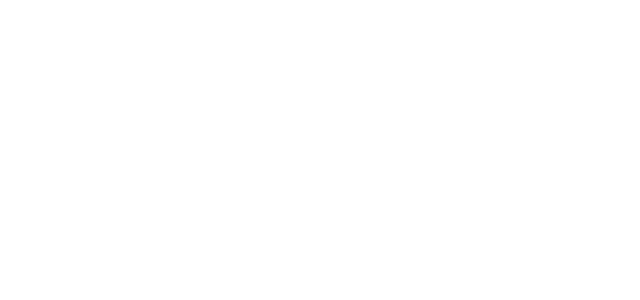
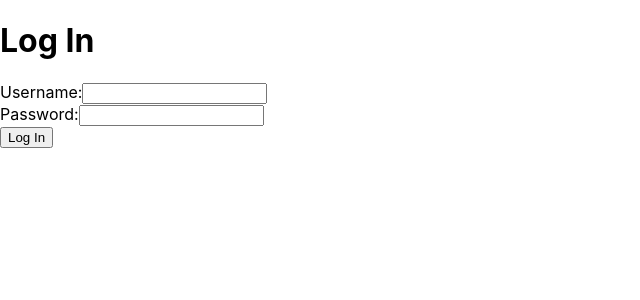
Before and after one commit to chayex18/SmartCare, a React (Create React App) app: page /login in a window 1280 px wide. Before the commit this address had no page. Shown: the top 300 px of the page, without its empty margins (0-640 px from the left). Built offline with nearby package versions, Linux system fonts and the light colour scheme.

Commit message:
Set Non-Functional Sign_up and Log_in Page

```diff
--- a/src/App.js
+++ b/src/App.js
@@ -3,6 +3,9 @@
 import LandingPage from "./components/LandingPage";
 import QuestionsPage from "./components/QuestionsPage";
 import ResultsPage from "./components/ResultsPage";
+import SignUp from "./components/SignUp";
+import Login from "./components/Login";
+import DashboardPage from "./components/DashboardPage";
 
 function App() {
   return (
@@ -11,6 +14,9 @@
         <Route path="/" element={<LandingPage />} />
         <Route path="/questions" element={<QuestionsPage />} />
         <Route path="/results" element={<ResultsPage />} />
+        <Route path="/signup" element={<SignUp />} />
+        <Route path="/login" element={<Login />} />
+        <Route path="/dashboard" element={<DashboardPage />} />
       </Routes>
     </Router>
   );
--- /dev/null
+++ b/src/components/DashboardPage.js
@@ -0,0 +1,11 @@
+import React from "react";
+
+const DashboardPage = () => {
+  return (
+    <div>
+      <h1>Welcome to Dashboard</h1>
+    </div>
+  );
+};
+
+export default DashboardPage;
--- /dev/null
+++ b/src/components/Login.js
@@ -0,0 +1,45 @@
+import React, { useState } from "react";
+import { useNavigate } from "react-router-dom";
+
+const Login = () => {
+  const [username, setUsername] = useState("");
+  const [password, setPassword] = useState("");
+  const navigate = useNavigate();
+
+  const handleSubmit = (e) => {
+    e.preventDefault();
+    // Simulate user login (You can implement API calls here)
+    console.log("User logged in:", { username, password });
+    // Redirect to the landing page after login
+    navigate("/");
+  };
+
+  return (
+    <div>
+      <h1>Log In</h1>
+      <form onSubmit={handleSubmit}>
+        <div>
+          <label>Username:</label>
+          <input
+            type="text"
+            value={username}
+            onChange={(e) => setUsername(e.target.value)}
+            required
+          />
+        </div>
+        <div>
+          <label>Password:</label>
+          <input
+            type="password"
+            value={password}
+            onChange={(e) => setPassword(e.target.value)}
+            required
+          />
+        </div>
+        <button type="submit">Log In</button>
+      </form>
+    </div>
+  );
+};
+
+export default Login;
--- a/src/components/QuestionsPage.js
+++ b/src/components/QuestionsPage.js
@@ -20,12 +20,14 @@
 
 const QuestionsPage = () => {
   const [answers, setAnswers] = useState(Array(questions.length).fill(null));
+  const [error, setError] = useState("");
   const navigate = useNavigate();
 
   const handleChange = (index, value) => {
     const newAnswers = [...answers];
     newAnswers[index] = value;
     setAnswers(newAnswers);
+    setError("");
   };
 
   const totalScore = answers.reduce((acc, curr) => acc + (curr || 0), 0);
@@ -36,13 +38,18 @@
     : 0;
 
   const handleSubmit = () => {
+    if (answers.includes(null)) {
+      setError("Please answer all questions before submitting.");
+      return;
+    }
+
     // Navigate to results page and pass the scores
     navigate("/results", { state: { totalScore, averageScore } });
   };
 
   return (
     <div>
-      <h1>Questionnaire</h1>
+      <h1>Questions</h1>
       {questions.map((q, index) => (
         <div key={index}>
           <p>{q.question}</p>
--- a/src/components/ResultsPage.js
+++ b/src/components/ResultsPage.js
@@ -16,6 +16,9 @@
       <Link to="/questions">
         <button>Back to Questionnaire</button>
       </Link>
+      <Link to="/signup">
+        <button>Sign Up</button> {/* Sign-up button */}
+      </Link>
     </div>
   );
 };
--- /dev/null
+++ b/src/components/SignUp.js
@@ -0,0 +1,45 @@
+import React, { useState } from "react";
+import { useNavigate } from "react-router-dom";
+
+const SignUp = () => {
+  const [username, setUsername] = useState("");
+  const [password, setPassword] = useState("");
+  const navigate = useNavigate();
+
+  const handleSubmit = (e) => {
+    e.preventDefault();
+    // Simulate user registration (You can implement API calls here)
+    console.log("User registered:", { username, password });
+    // Redirect to login page after signup
+    navigate("/dashboard");
+  };
+
+  return (
+    <div>
+      <h1>Sign Up</h1>
+      <form onSubmit={handleSubmit}>
+        <div>
+          <label>Username:</label>
+          <input
+            type="text"
+            value={username}
+            onChange={(e) => setUsername(e.target.value)}
+            required
+          />
+        </div>
+        <div>
+          <label>Password:</label>
+          <input
+            type="password"
+            value={password}
+            onChange={(e) => setPassword(e.target.value)}
+            required
+          />
+        </div>
+        <button type="submit">Sign Up</button>
+      </form>
+    </div>
+  );
+};
+
+export default SignUp;
```
